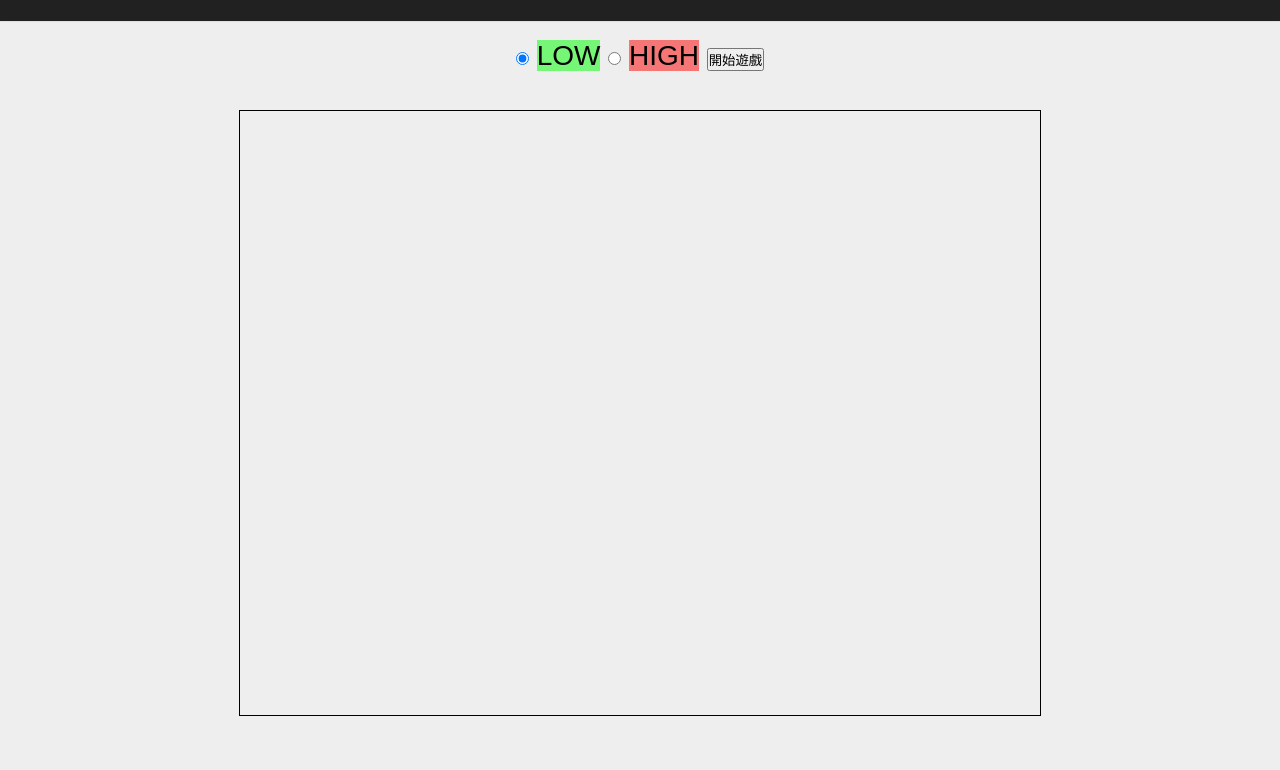
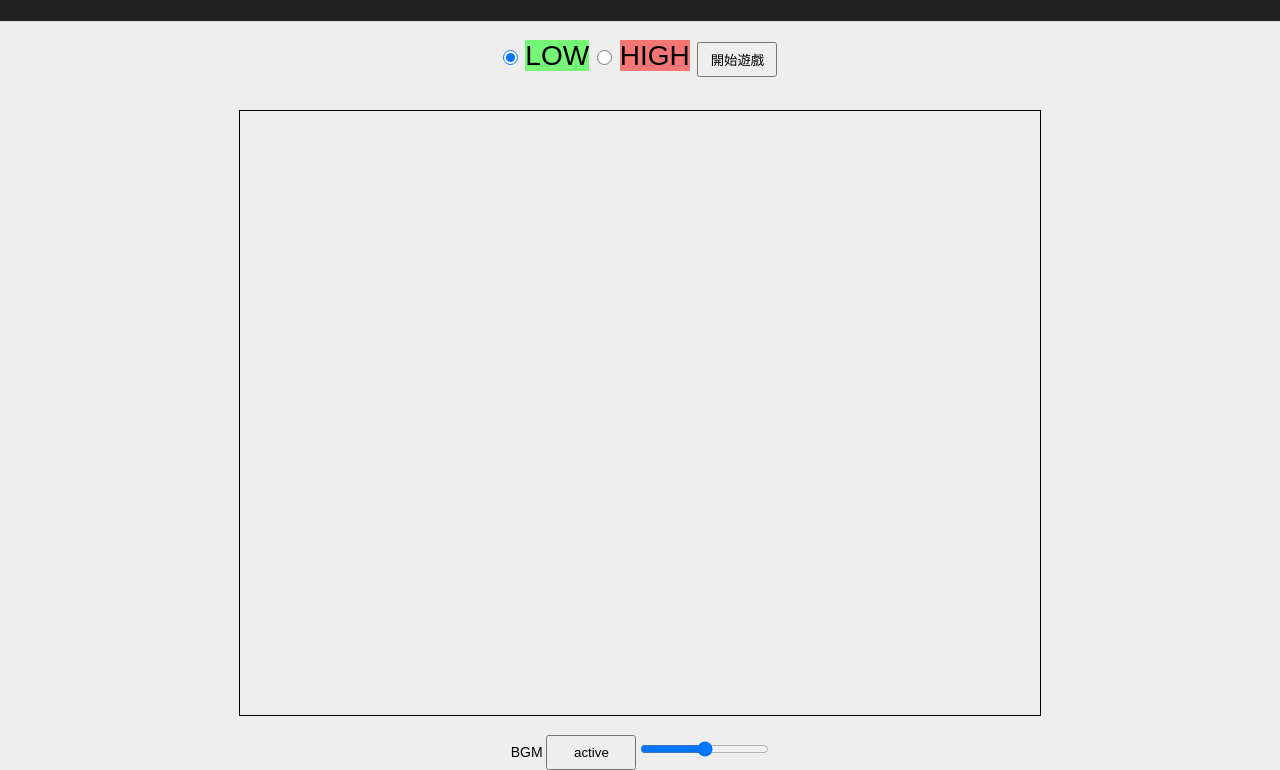
Before and after one commit to flyturtle/Arkanoid, a plain HTML site: page index.html in a window 1280 px wide. Shown: the part 49-819 px from the top of the page. Drawn offline with Linux system fonts and the light colour scheme.

Commit message:
V1.1
css change

```diff
--- a/css/main.css
+++ b/css/main.css
@@ -33,20 +33,40 @@ header h2{
     width: 800px;
 	outline: 1px solid black;
 }
-.diff > input:nth-child(n<3) {
-	width: 30px;
-	height: 30px;
+.diff > * {
+	width: 80px;
+	height: 35px;
 	text-align: center;
+	cursor: pointer;
 }
 .diff{
 	font-size: 2em;
 	height: 70px;
 	line-height: 70px;
 	text-align: center;
+	padding: 0 auto;
 }
+
 .low {
 	background-color: rgba(0, 255,0,0.5);
 }
 .high {
 	background-color: rgba(255, 0,0,0.5);
 }
+.center {
+  text-align: center;
+  margin: auto;
+}
+#BGM {
+	height: 35px;
+	width: 90px ;
+	cursor: pointer;
+
+}
+#BGMslider {
+  cursor: pointer;
+}
+#low ,#high {
+	width: 15px;
+	height: 15px;
+}
--- a/index.html
+++ b/index.html
@@ -13,19 +13,22 @@
         </header>
 
 
-		<center>
-		<form class="diff">
+		<form class="diff center">
 				<input type="radio" name="level" id="low" value="" checked="true" class="low">
 				<label for="low" class="low">LOW</label>
 				<input type="radio" name="level" id="high" value="" class="high">
 				<label for="high" class="high">HIGH</label>
 				<input type="button" id="start" value="開始遊戲">
 		</form>
-		</center>
-
-		 <div class="container">
+    <div class="container">
             <canvas id="scene" width="800" height="600"></canvas>
+          </div>
+        <div class="center">
+          <span>BGM</span>
+            <button id="BGM"class="button" type="button" >active</button>
+            <audio id="BGMmusic" ></audio>
+            <input id="BGMslider" class="slider" type="range" max="4" min="0" step="0.2"></input>
         </div>
-
     </body>
+    <div>
 </html>
```
Also changed, not shown: 1 other file.
